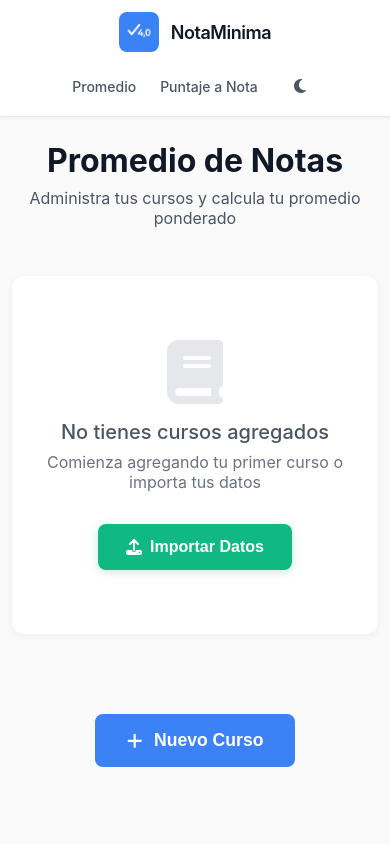
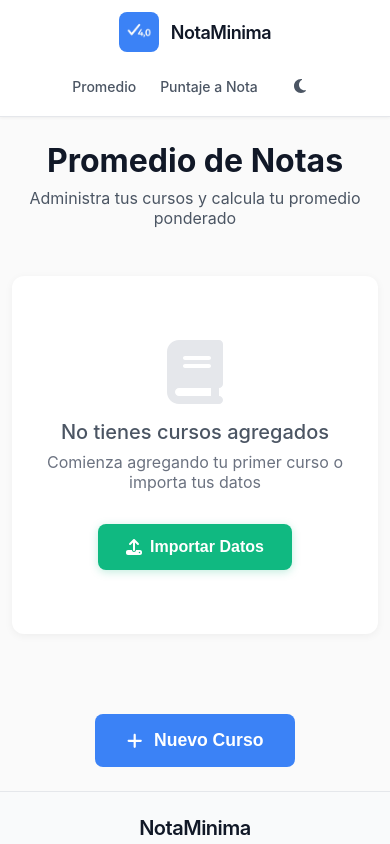
Before and after one commit to PokkzDev/notaminima, a Next.js app: page /promedio in a window 390 px wide. Shown: the top 844 px of the page. Built offline with nearby package versions, Linux system fonts and the light colour scheme.

Commit message:
fix footer

```diff
--- a/src/app/privacidad/Privacidad.module.css
+++ b/src/app/privacidad/Privacidad.module.css
@@ -1,6 +1,6 @@
 .main {
-  min-height: 100vh;
-  padding: 2rem 1rem 4rem;
+  flex: 1;
+  padding: 2rem 1rem;
   background: var(--bg-tertiary);
   transition: background-color 0.3s ease;
 }
@@ -173,7 +173,7 @@
 /* Responsive */
 @media (max-width: 768px) {
   .main {
-    padding: 1rem 0.5rem 2rem;
+    padding: 1rem 0.5rem;
   }
 
   .header {
@@ -227,7 +227,7 @@
 
 @media (max-width: 480px) {
   .main {
-    padding: 0.5rem 0.25rem 1.5rem;
+    padding: 0.5rem 0.25rem;
   }
 
   .header {
--- a/src/app/promedio/Promedio.module.css
+++ b/src/app/promedio/Promedio.module.css
@@ -1,6 +1,6 @@
 .main {
-  min-height: 100vh;
-  padding: 2rem 1rem 4rem;
+  flex: 1;
+  padding: 2rem 1rem;
   background: var(--bg-tertiary);
   transition: background-color 0.3s ease;
 }
--- a/src/app/puntaje-a-nota/PuntajeNota.module.css
+++ b/src/app/puntaje-a-nota/PuntajeNota.module.css
@@ -1,6 +1,6 @@
 .main {
-  min-height: 100vh;
-  padding: 2rem 1rem 4rem;
+  flex: 1;
+  padding: 2rem 1rem;
   background: var(--bg-tertiary);
   transition: background-color 0.3s ease;
 }
--- a/src/app/terminos/Terminos.module.css
+++ b/src/app/terminos/Terminos.module.css
@@ -1,6 +1,6 @@
 .main {
-  min-height: 100vh;
-  padding: 2rem 1rem 4rem;
+  flex: 1;
+  padding: 2rem 1rem;
   background: var(--bg-tertiary);
   transition: background-color 0.3s ease;
 }
@@ -137,7 +137,7 @@
 /* Responsive */
 @media (max-width: 768px) {
   .main {
-    padding: 1rem 0.5rem 2rem;
+    padding: 1rem 0.5rem;
   }
 
   .header {
@@ -178,7 +178,7 @@
 
 @media (max-width: 480px) {
   .main {
-    padding: 0.5rem 0.25rem 1.5rem;
+    padding: 0.5rem 0.25rem;
   }
 
   .header {
```
